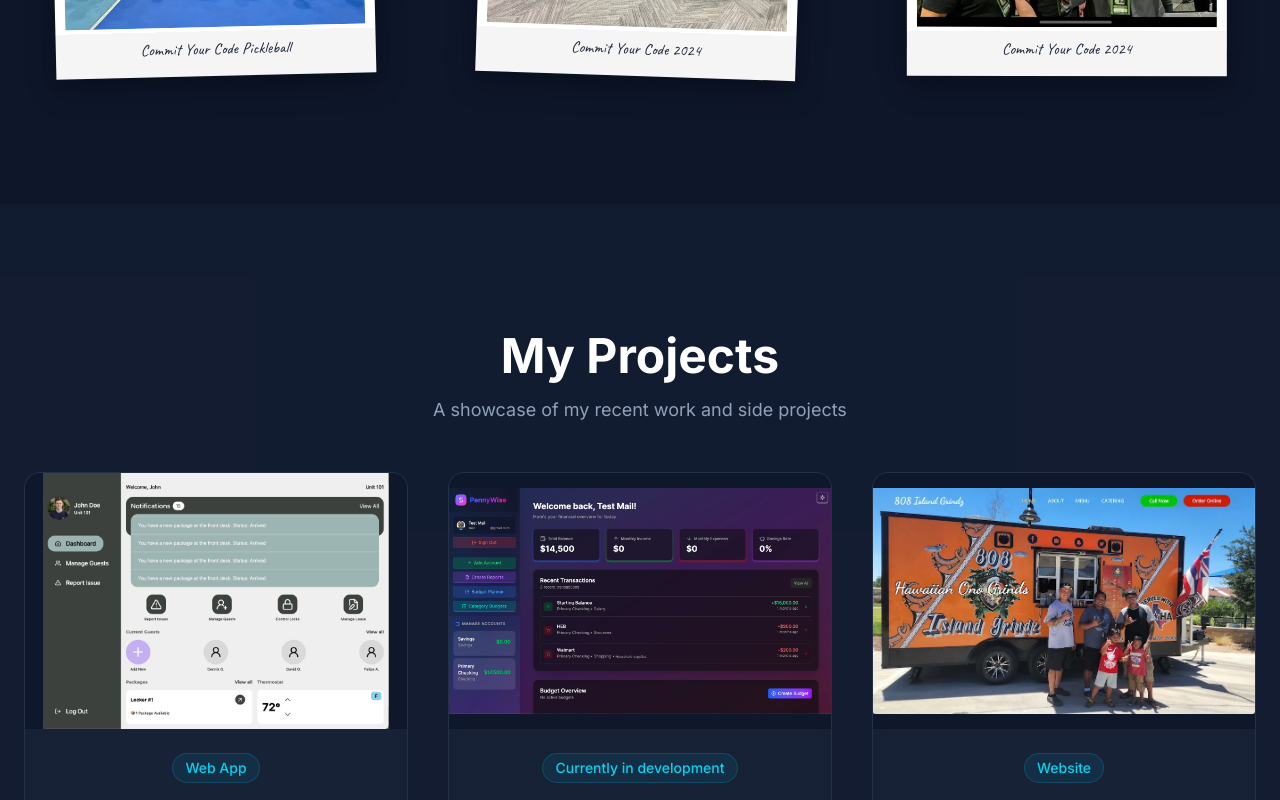
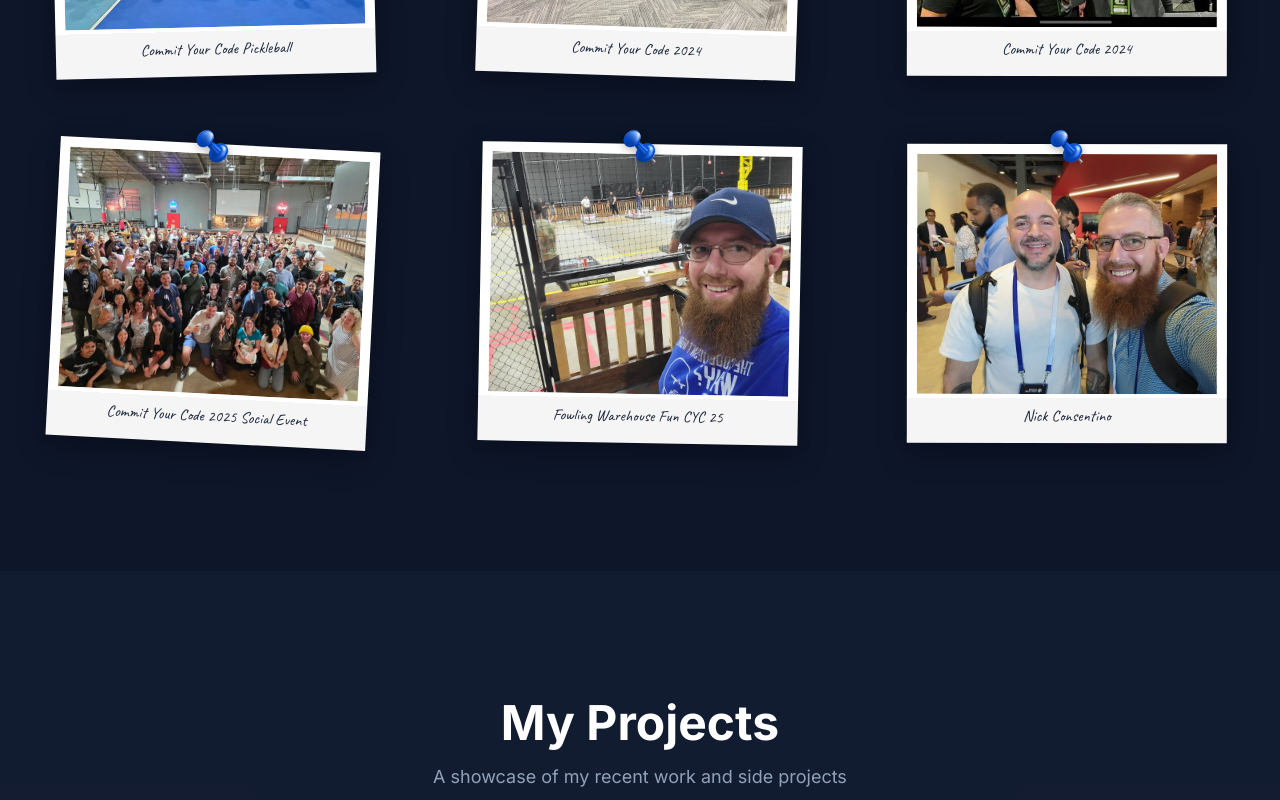
Before and after one commit to djneill/portfolio2025, a React (Vite) app: page / in a window 1280 px wide. Shown: the part 3280-4080 px from the top of the page. Built offline with nearby package versions, Linux system fonts and the light colour scheme.

Commit message:
more pictures

```diff
--- a/src/data/conferences.ts
+++ b/src/data/conferences.ts
@@ -55,4 +55,22 @@ export const conferencePhotos: ConferencePhoto[] = [
     caption: "Commit Your Code 2024",
     event: "CYC 2024",
   },
+  {
+    id: "10",
+    image: "/images/conferences/fowling.jpg",
+    caption: "Commit Your Code 2025 Social Event",
+    event: "CYC 2024",
+  },
+  {
+    id: "11",
+    image: "/images/conferences/fowling2.jpg",
+    caption: "Fowling Warehouse Fun CYC 25",
+    event: "CYC 2024",
+  },
+  {
+    id: "12",
+    image: "/images/conferences/nick.jpg",
+    caption: "Nick Consentino",
+    event: "He's taller than he looks",
+  },
 ];
```
Also changed, not shown: public/images/conferences/nick.jpg (added).
